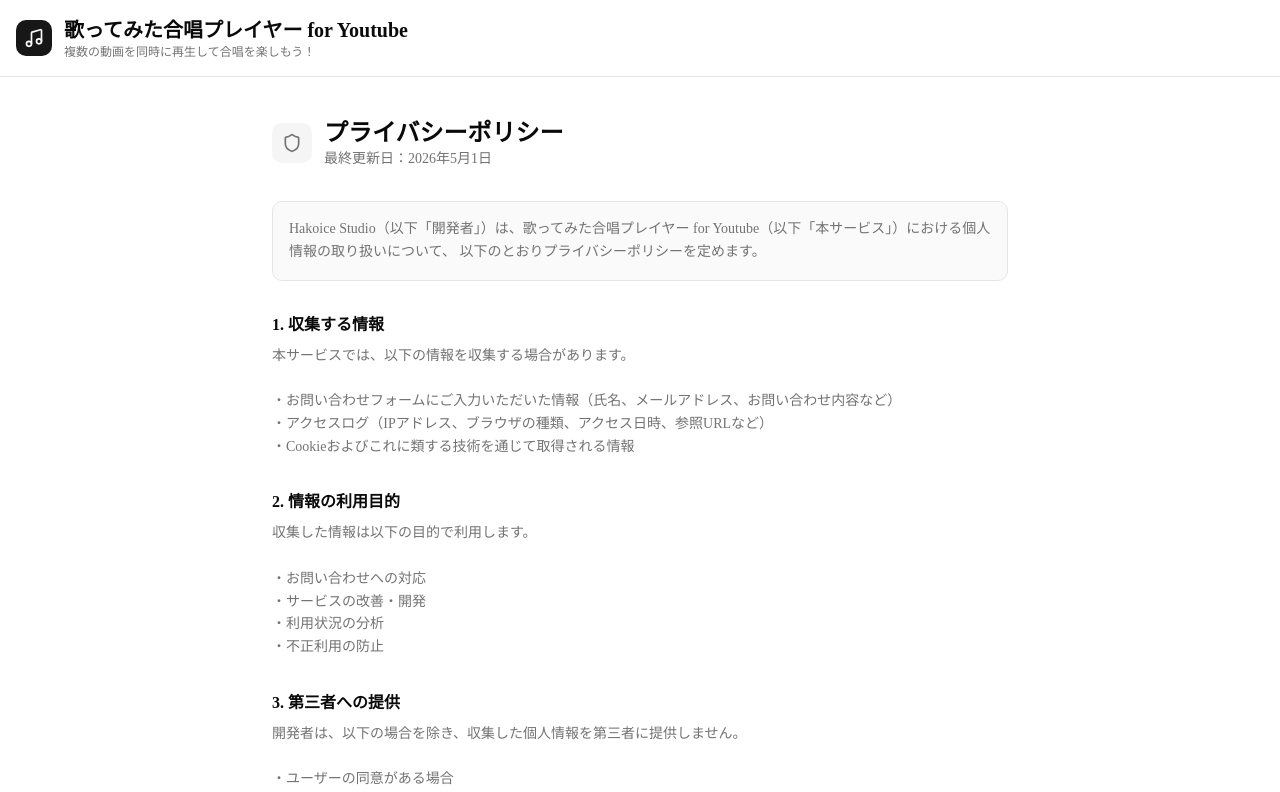
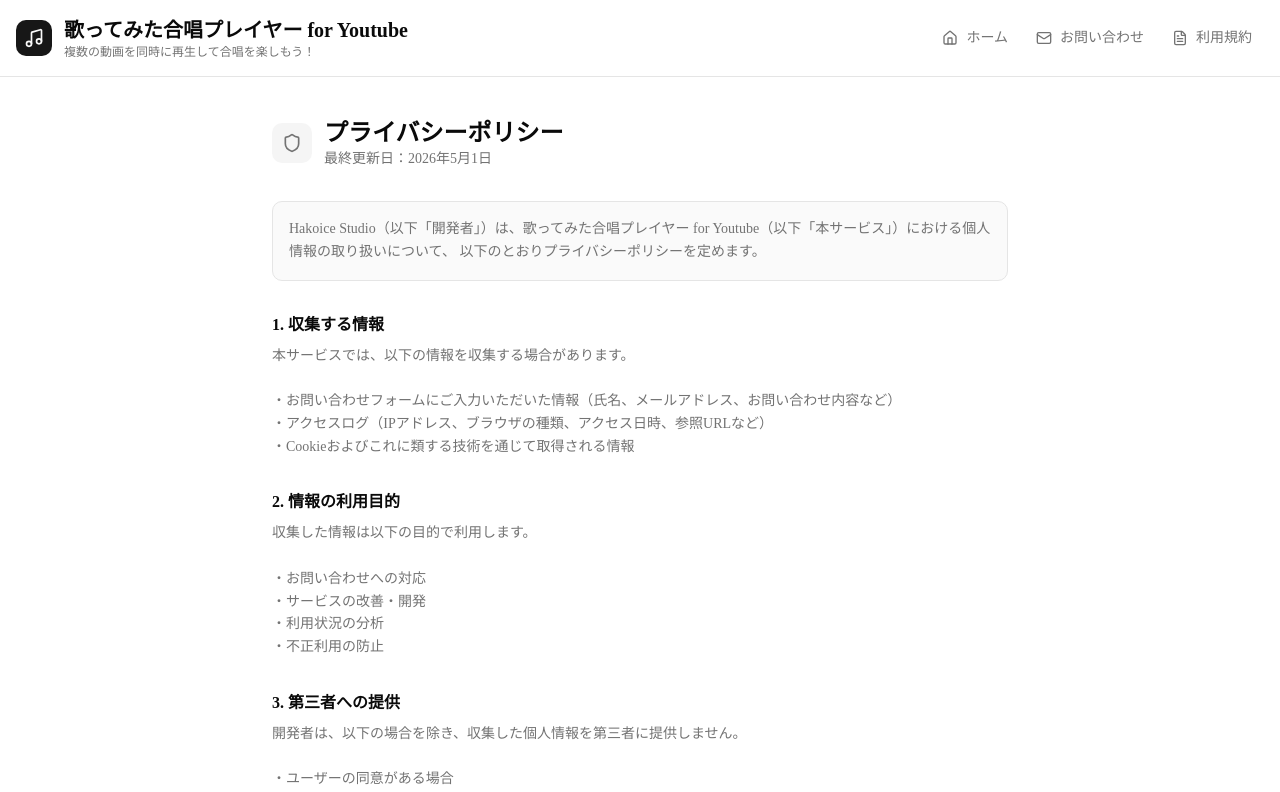
Before and after one commit to yukikomori332/Youtube-Chorus-Player, a Next.js app in the folder front/: page /privacy in a window 1280 px wide. Shown: the top 792 px of the page. Built offline with nearby package versions, Linux system fonts and the light colour scheme; no server answers.

Commit message:
feat: プライバシーポリシーページにナビゲーションの追加

```diff
--- a/front/app/privacy/page.tsx
+++ b/front/app/privacy/page.tsx
@@ -1,10 +1,14 @@
 import Link from "next/link";
 import { Music, Shield } from "lucide-react";
+import { Navigation } from "@/components/navigation";
+import { ALL_NAV_ITEMS } from "@/lib/navigation";
 
 export const metadata = {
   title: "プライバシーポリシー | 歌ってみた合唱プレイヤー for Youtube",
   description: "歌ってみた合唱プレイヤー for Youtubeのプライバシーポリシーページです。",
 };
+
+const navItems = ALL_NAV_ITEMS.filter((item) => item.href !== "/privacy");
 
 export default function PrivacyPage() {
   const sections = [
@@ -51,6 +55,7 @@ export default function PrivacyPage() {
       {/* ヘッダー */}
       <header className="sticky top-0 z-50 border-b bg-background/95 backdrop-blur supports-[backdrop-filter]:bg-background/60">
         <div className="container mx-auto px-4 py-4">
+          <div className="flex items-center justify-between">
             <div className="flex items-center gap-3">
               <Link href="/" className="flex items-center gap-3">
                 <div className="p-2 rounded-lg bg-primary text-primary-foreground">
@@ -61,6 +66,11 @@ export default function PrivacyPage() {
                   <p className="text-xs text-muted-foreground">複数の動画を同時に再生して合唱を楽しもう！</p>
                 </div>
               </Link>
+            </div>
+            <div className="flex items-center gap-1">
+              {/* ナビゲーション */}
+              <Navigation items={navItems} />
+            </div>
           </div>
         </div>
       </header>
```
Lines whose indentation alone changed are shown as unchanged.
